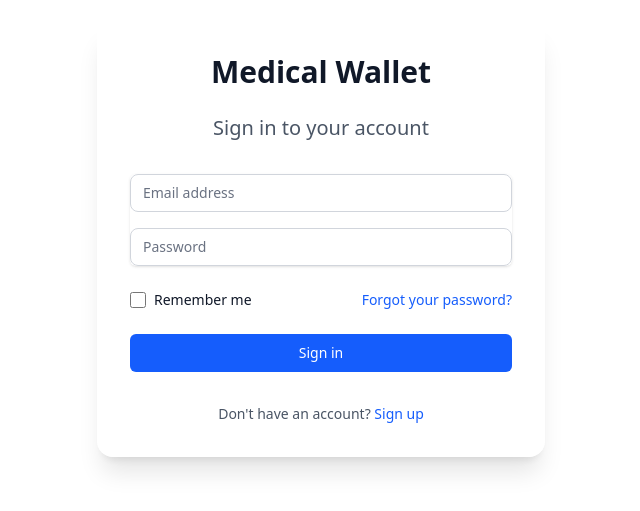
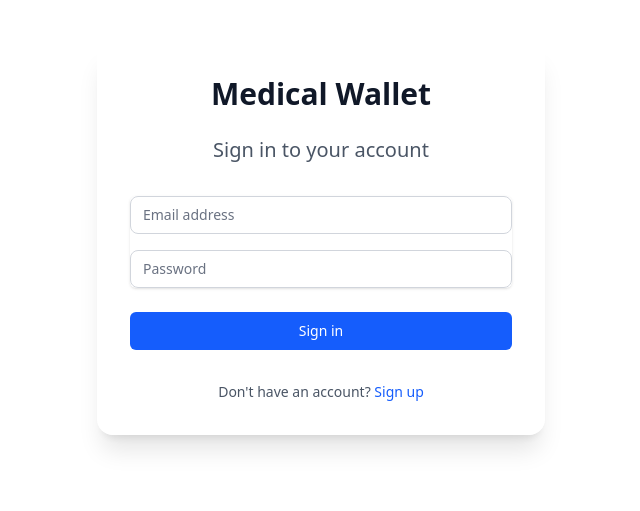
Before and after one commit to Raushan1-kumar/hackathon-frontend, a React (Vite) app: page /login in a window 1280 px wide. Shown: the part 161-672 px from the top of the page, without its empty margins (319-959 px from the left). Built offline with nearby package versions, Linux system fonts and the light colour scheme.

Commit message:
all <a> removed

```diff
--- a/src/pages/BloodRequestForm.jsx
+++ b/src/pages/BloodRequestForm.jsx
@@ -1,6 +1,7 @@
 import React, { useState } from "react";
 import { IoMdArrowBack } from "react-icons/io";
 import axios from "../config/axios";
+import { useNavigate } from "react-router-dom";
 
 function BloodRequestForm() {
   const [loading, setLoading] = useState(false);
@@ -19,6 +20,7 @@ function BloodRequestForm() {
       [name]: value,
     }));
   };
+  const navigate = useNavigate();
 
   // const handleFileChange = (e) => {
   //   const file = e.target.files[0];
@@ -44,7 +46,7 @@ function BloodRequestForm() {
     try {
       const response = await axios.post("/blood/blood-request", formData);
       if (response.data.success) {
-        window.location.href = "/blood-request/list";
+        navigate("/blood-request/list");
       } else {
         alert("Submission failed. Please try again.");
       }
@@ -60,7 +62,7 @@ function BloodRequestForm() {
       <div className="max-w-3xl mx-auto">
         <div className="flex items-center mb-8">
           <button
-            onClick={() => window.location.href = "/"}
+            onClick={() =>navigate("/")}
             className="mr-4 text-gray-900 dark:text-white hover:text-gray-600 dark:hover:text-gray-300"
           >
             <IoMdArrowBack className="text-2xl" />
--- a/src/pages/InputEmergencyDetail.jsx
+++ b/src/pages/InputEmergencyDetail.jsx
@@ -94,7 +94,7 @@ function InputEmergencyDetail() {
       <div className="max-w-3xl mx-auto">
         <div className="flex items-center mb-8">
           <button
-            onClick={() => window.location.href = "/emergency"}
+            onClick={() => navigate("/emergency")}
             className="mr-4 text-gray-900 dark:text-white hover:text-gray-600 dark:hover:text-gray-300"
           >
             <IoMdArrowBack className="text-2xl" />
--- a/src/pages/InputLifestyleDetail.jsx
+++ b/src/pages/InputLifestyleDetail.jsx
@@ -2,11 +2,13 @@ import React, { useState } from "react";
 import { IoMdArrowBack } from "react-icons/io";
 import axios from "../config/axios";
 import AIResultPage from "./AIResultPage";
+import { useNavigate } from "react-router-dom";
 
 const InputLifestyleForm = () => {
   const [loading, setLoading] = useState(false);
   const [isResponseGenerated, SetIsResponseGenerated] = useState(false);
   const [aiResponse, setAiResponse] = useState({})
+  const navigate = useNavigate();
   const [formData, setFormData] = useState({
     age: "",
     gender: "",
@@ -53,7 +55,7 @@ const InputLifestyleForm = () => {
       <div className="max-w-3xl mx-auto text-gray-900 dark:text-white">
         <div className="flex items-center mb-8">
           <button
-            onClick={() => window.location.href = "/"}
+            onClick={() => navigate("/")}
             className="mr-4 hover:text-blue-600 dark:hover:text-blue-400"
           >
             <IoMdArrowBack className="text-2xl" />
--- a/src/pages/Login.jsx
+++ b/src/pages/Login.jsx
@@ -1,4 +1,4 @@
-import { useNavigate } from "react-router-dom";
+import { Link, useNavigate } from "react-router-dom";
 import axios from "../config/axios"
 import React, { useState } from "react";
 
@@ -68,32 +68,6 @@ function Login() {
             </div>
           </div>
 
-          <div className="flex items-center justify-between">
-            <div className="flex items-center">
-              <input
-                id="remember-me"
-                name="remember-me"
-                type="checkbox"
-                className="h-4 w-4 text-blue-600 focus:ring-blue-500 border-gray-300 rounded"
-              />
-              <label
-                htmlFor="remember-me"
-                className="ml-2 block text-sm text-gray-900 dark:text-gray-300 font-inter"
-              >
-                Remember me
-              </label>
-            </div>
-
-            <div className="text-sm">
-              <a
-                href="#"
-                className="font-medium text-blue-600 hover:text-blue-500 dark:text-blue-400 dark:hover:text-blue-300 font-inter"
-              >
-                Forgot your password?
-              </a>
-            </div>
-          </div>
-
           <div>
             <button
               type="submit"
@@ -111,12 +85,11 @@ function Login() {
 
         <p className="mt-2 text-center text-sm text-gray-600 dark:text-gray-400 font-inter">
           Don't have an account?{" "}
-          <a
-            href="/signup"
+          <Link to="/signup"
             className="font-medium text-blue-600 hover:text-blue-500 dark:text-blue-400 dark:hover:text-blue-300"
           >
             Sign up
-          </a>
+          </Link>
         </p>
       </div>
     </div>
--- a/src/pages/Profile.jsx
+++ b/src/pages/Profile.jsx
@@ -34,13 +34,13 @@ const ProfilePage = () => {
             <div className="mt-4 sm:mt-6 flex flex-col sm:flex-row gap-3 sm:gap-4 w-full sm:w-auto">
               <Button
                 className="w-full sm:w-auto bg-green-600 hover:bg-green-700 text-white px-4 sm:px-6 py-2 rounded-xl shadow-lg text-sm sm:text-base"
-                onClick={() => window.location.href = "/medical-records"}
+                onClick={() => navigate("/medical-records")}
               >
                 Medical History
               </Button>
               <Button
                 className="w-full sm:w-auto bg-red-500 hover:bg-red-600 text-white px-4 sm:px-6 py-2 rounded-xl shadow-lg text-sm sm:text-base"
-                onClick={() => window.location.href = "/emergency"}
+                onClick={() => navigate("/emergency")}
               >
                   {emergencyuuid ? <h2>Emergency Detail</h2>: <h2>Add Emergency Detail</h2>}
               </Button>
--- a/src/pages/ProtectedRoutes.jsx
+++ b/src/pages/ProtectedRoutes.jsx
@@ -17,7 +17,7 @@ const ProtectedRoutes = ({ children }) => {
     setIsLoading(false);
   }, [user1, navigate]);
 
-  if (isLoading) return null; // or a loading spinner
+  if (isLoading) return null;
 
   return <>{children}</>;
 };
--- a/src/pages/SignupPage.jsx
+++ b/src/pages/SignupPage.jsx
@@ -1,5 +1,6 @@
 import axios from "../config/axios"
 import React, { useState } from "react";
+import { Link } from "react-router-dom";
 import { toast } from "sonner";
 
 function SignupPage() {
@@ -143,12 +144,12 @@ function SignupPage() {
 
         <p className="mt-2 text-center text-sm text-gray-600 dark:text-gray-400 font-inter">
           Already have an account?{" "}
-          <a
-            href="/login"
+          <Link
+            to="/login"
             className="font-medium text-blue-600 hover:text-blue-500 dark:text-blue-400 dark:hover:text-blue-300"
           >
             Sign in
-          </a>
+          </Link>
         </p>
       </div>
     </div>
```
Also changed, not shown: src/pages/Dashboard.jsx (+5 -5 lines), src/pages/EmergencyView.jsx (+11 -9 lines).
